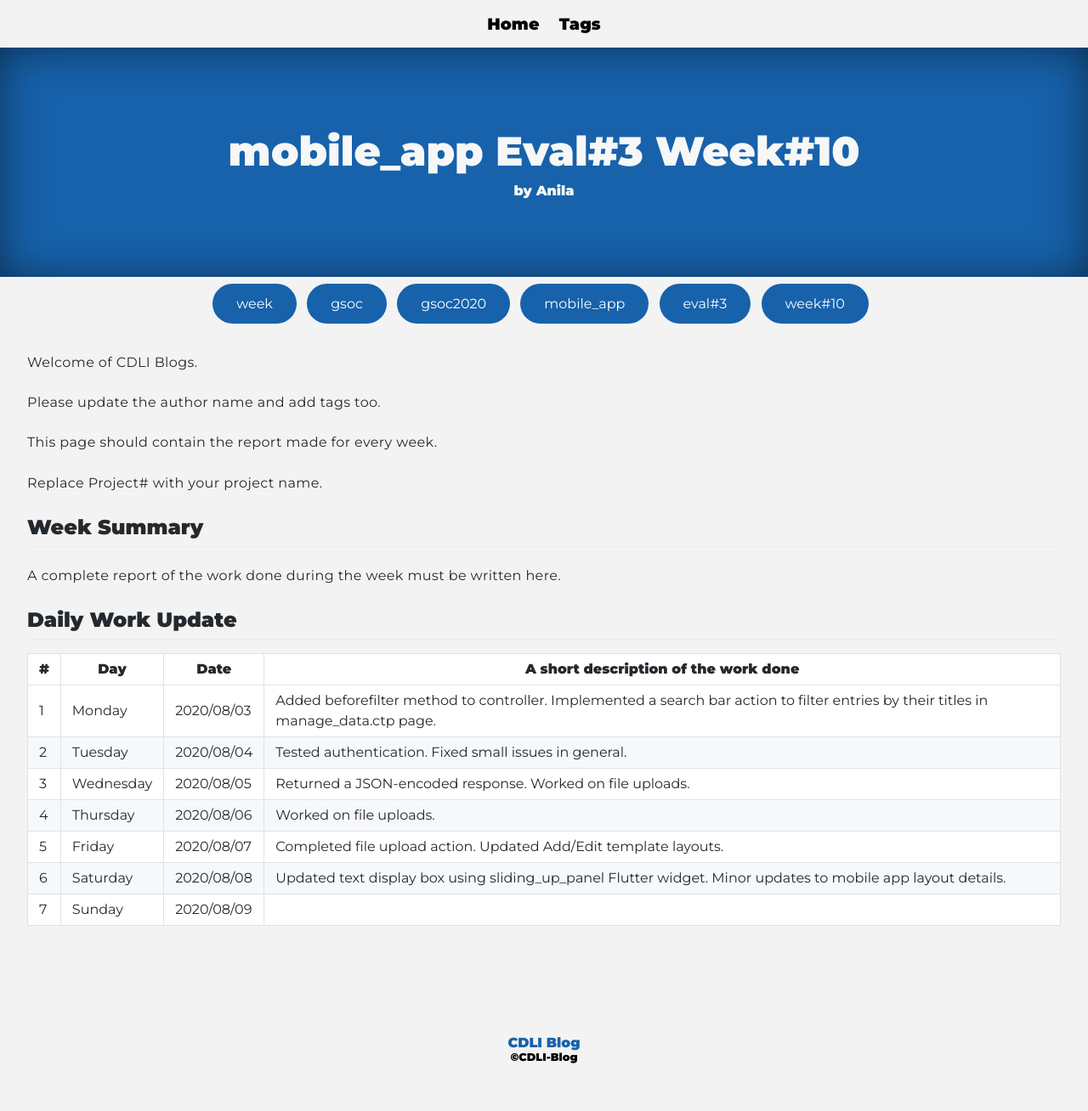
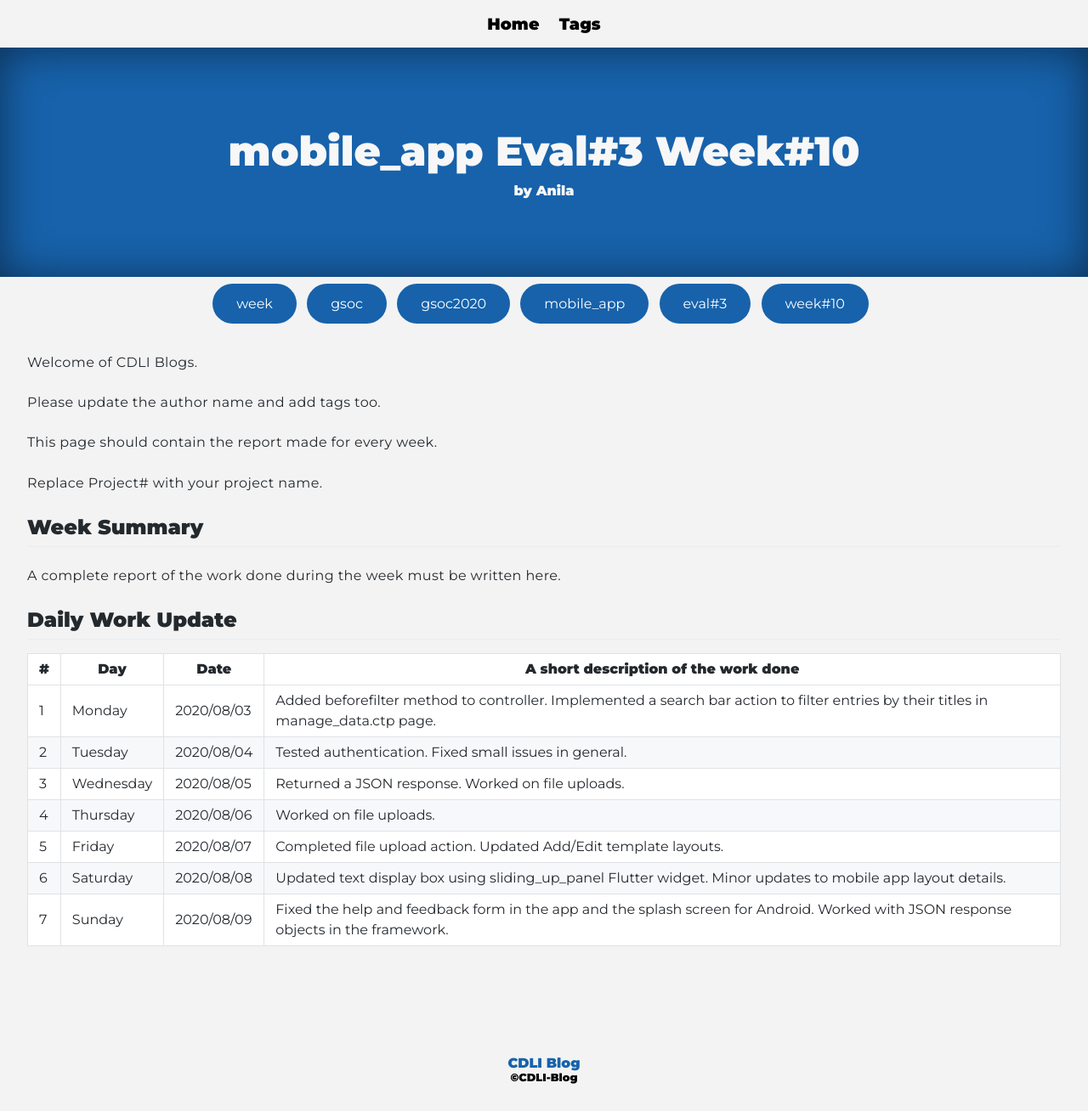
Before and after one commit to cdli-gh/blog, a Jekyll site: the page built from _blog/gsoc20/mobile_app/posts/12_week10.md, in a window 1280 px wide. Shown: the whole page at 85% size. Built offline with Jekyll 4.4.1, drawn with Linux system fonts in a browser that asks for light colours; Markdown is read by kramdown in place of the engine named in the settings; before the commit the page ends 1284 px from its top, so only the background shows below that.

Commit message:
Update 12_week10.md

```diff
--- a/_blog/gsoc20/mobile_app/posts/12_week10.md
+++ b/_blog/gsoc20/mobile_app/posts/12_week10.md
@@ -23,8 +23,8 @@ A complete report of the work done during the week must be written here.
 |---	|---	|---	|---	|
 |1   	| Monday 	|   2020/08/03	|Added beforefilter method to controller. Implemented a search bar action to filter entries by their titles in manage_data.ctp page.   	|
 |2   	| Tuesday  	|   2020/08/04	|Tested authentication. Fixed small issues in general.   	|
-|3   	| Wednesday  	|  2020/08/05 	|Returned a JSON-encoded response. Worked on file uploads.    	|
+|3   	| Wednesday  	|  2020/08/05 	|Returned a JSON response. Worked on file uploads.    	|
 |4   	| Thursday  	|   2020/08/06	|Worked on file uploads.   	|
 |5   	| Friday  	|   2020/08/07	|Completed file upload action. Updated Add/Edit template layouts.  	|
 |6   	| Saturday  	|   2020/08/08	|Updated text display box using sliding_up_panel Flutter widget. Minor updates to mobile app layout details.   	|
-|7   	| Sunday  	|   2020/08/09	|   	|
+|7   	| Sunday  	|   2020/08/09	|Fixed the help and feedback form in the app and the splash screen for Android. Worked with JSON response objects in the framework.    	|
```
